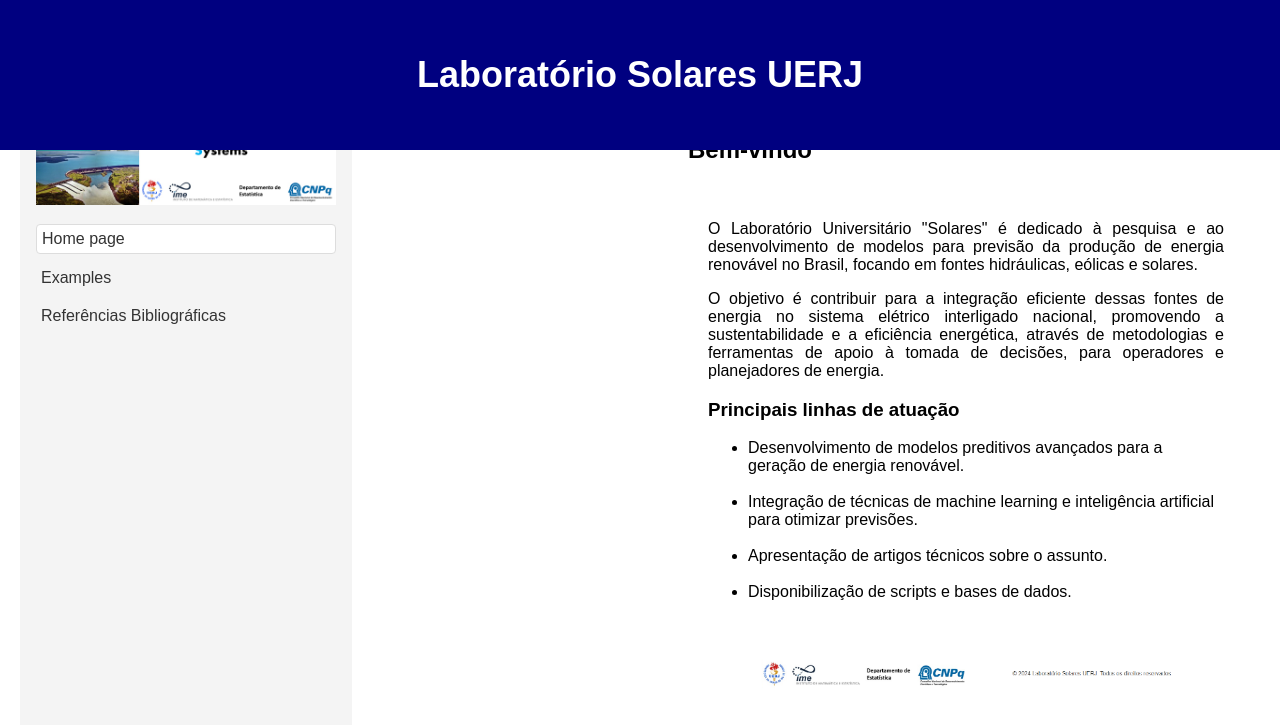
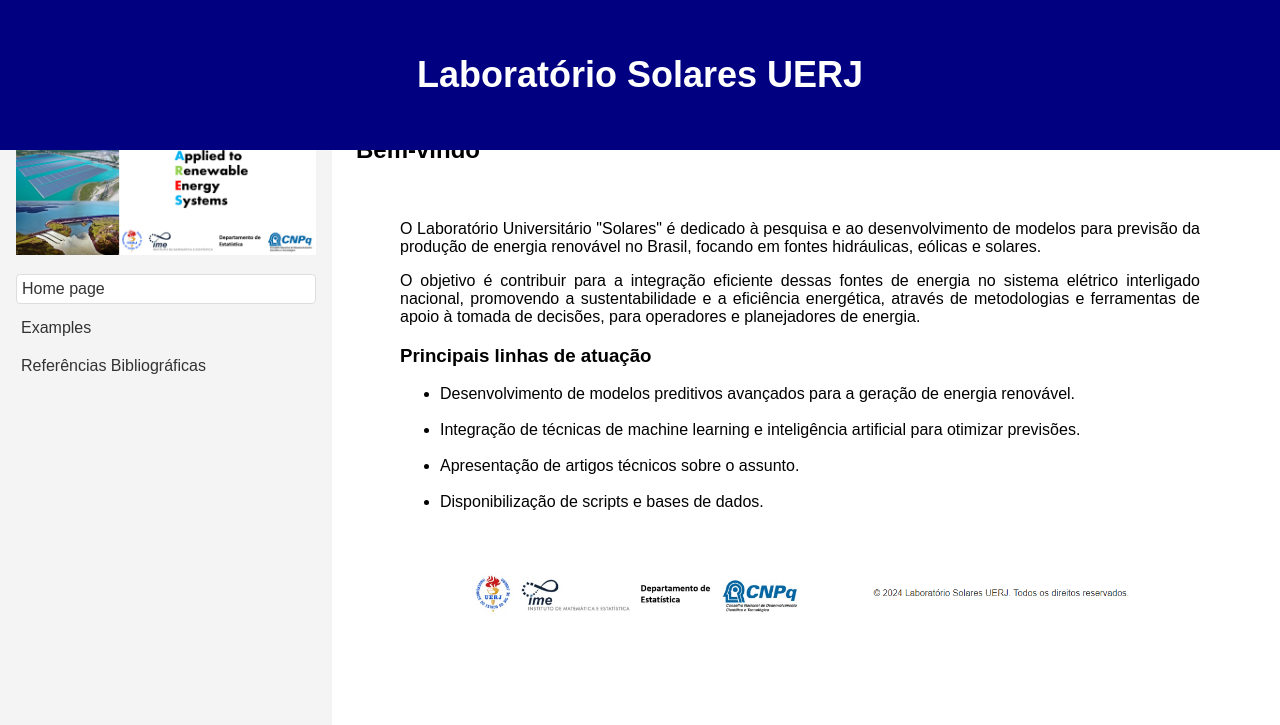
Before and after one commit to LabSolares-UERJ/main, a Jekyll site: the page built from index.html, in a window 1280 px wide. Shown: the top 725 px of the page. Built offline with Jekyll 4.4.1, drawn with Linux system fonts in a browser that asks for light colours.

Commit message:
Update main.css

```diff
--- a/assets/main.css
+++ b/assets/main.css
@@ -62,6 +62,12 @@
     flex-shrink: 0;
     background-color: #f4f4f4;
     padding: 1em;
+    position: fixed; /* Fixar a barra lateral */
+    top: 70px; /* Distância do topo da página, ajustando para não sobrepor o header */
+    left: 0;
+    height: calc(100% - 70px); /* Ocupa a altura total da tela, menos a altura do header */
+    overflow-y: auto; /* Permite a rolagem do conteúdo da barra lateral se exceder a altura */
+    z-index: 900; /* Garante que o aside fique abaixo do header */
 }
 
 aside ul {
```
